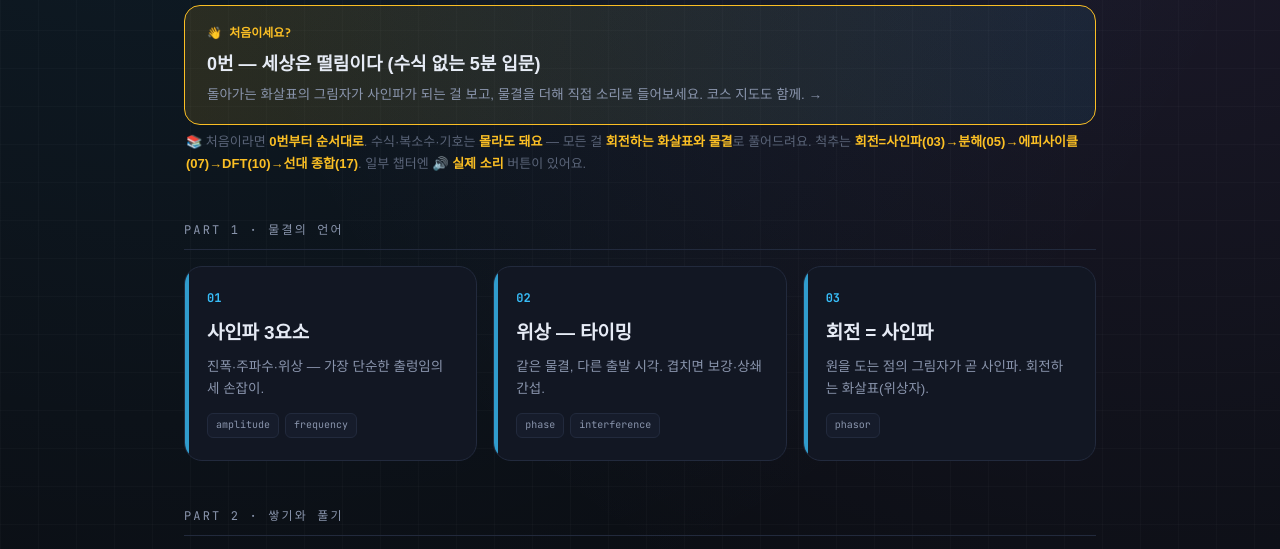
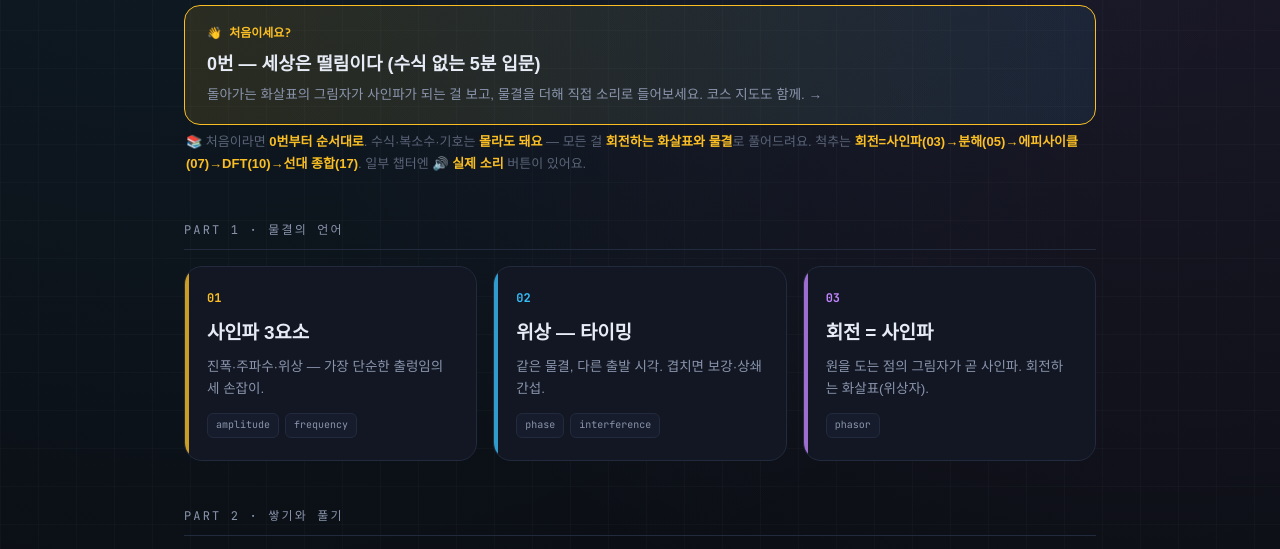
Before and after one commit to repeeps/fourier-signals-viz, a plain HTML site: page index.html in a window 1280 px wide. Shown: the part 236-785 px from the top of the page. Drawn offline with Linux system fonts and the light colour scheme; a web font is replaced by a local one.

Commit message:
style: 허브 카드 액센트색을 PART 단일색 → 카드별 순환(hot·q·v·good·pink·blue)으로, 이전 트랙과 동일

```diff
--- a/index.html
+++ b/index.html
@@ -90,7 +90,8 @@
 // 공개된 페이지만 클릭 가능 — 챕터 완성 시 파일명을 READY에 추가
 (function(){
   const READY = new Set(['00-intro.html','01-sine.html','02-phase.html','03-rotation.html','04-superpose.html','05-decompose.html','06-fourier-series.html','07-epicycles.html','08-time-freq.html','09-phase-matters.html','10-dft.html','11-fft.html','12-sampling.html','13-filtering.html','14-spectrogram.html','15-projection.html','16-orthogonal.html','17-basis-change.html']);
-  document.querySelectorAll('a.ccard').forEach(a=>{ if(READY.has(a.getAttribute('href'))) return; a.classList.add('soon'); a.addEventListener('click', e=>e.preventDefault()); });
+  const PAL=['var(--hot)','var(--q)','var(--v)','var(--good)','var(--pink)','var(--blue)'];
+  document.querySelectorAll('a.ccard').forEach((a,i)=>{ a.style.setProperty('--accent', PAL[i%PAL.length]); if(READY.has(a.getAttribute('href'))) return; a.classList.add('soon'); a.addEventListener('click', e=>e.preventDefault()); });
 })();
 </script>
 </body>
```
